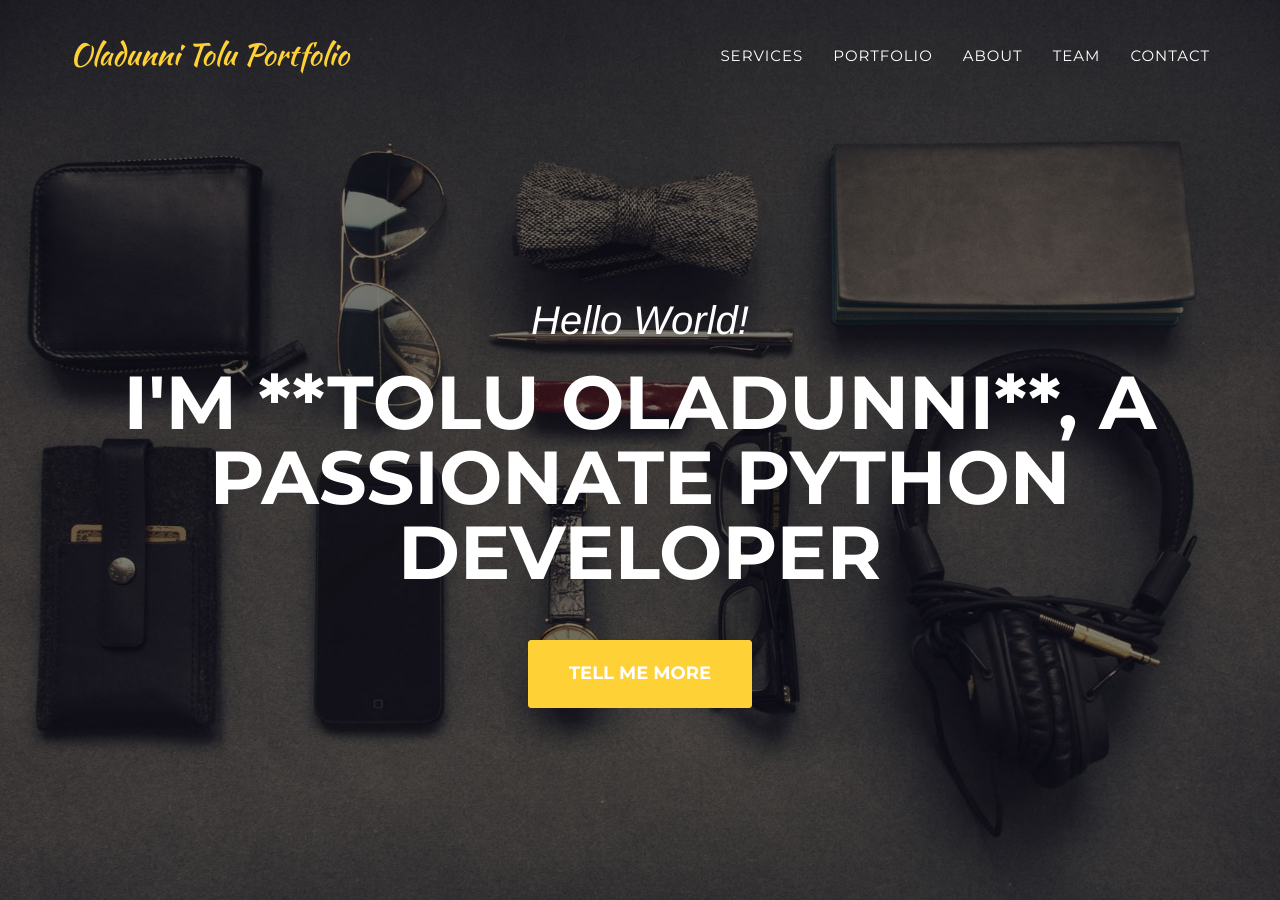
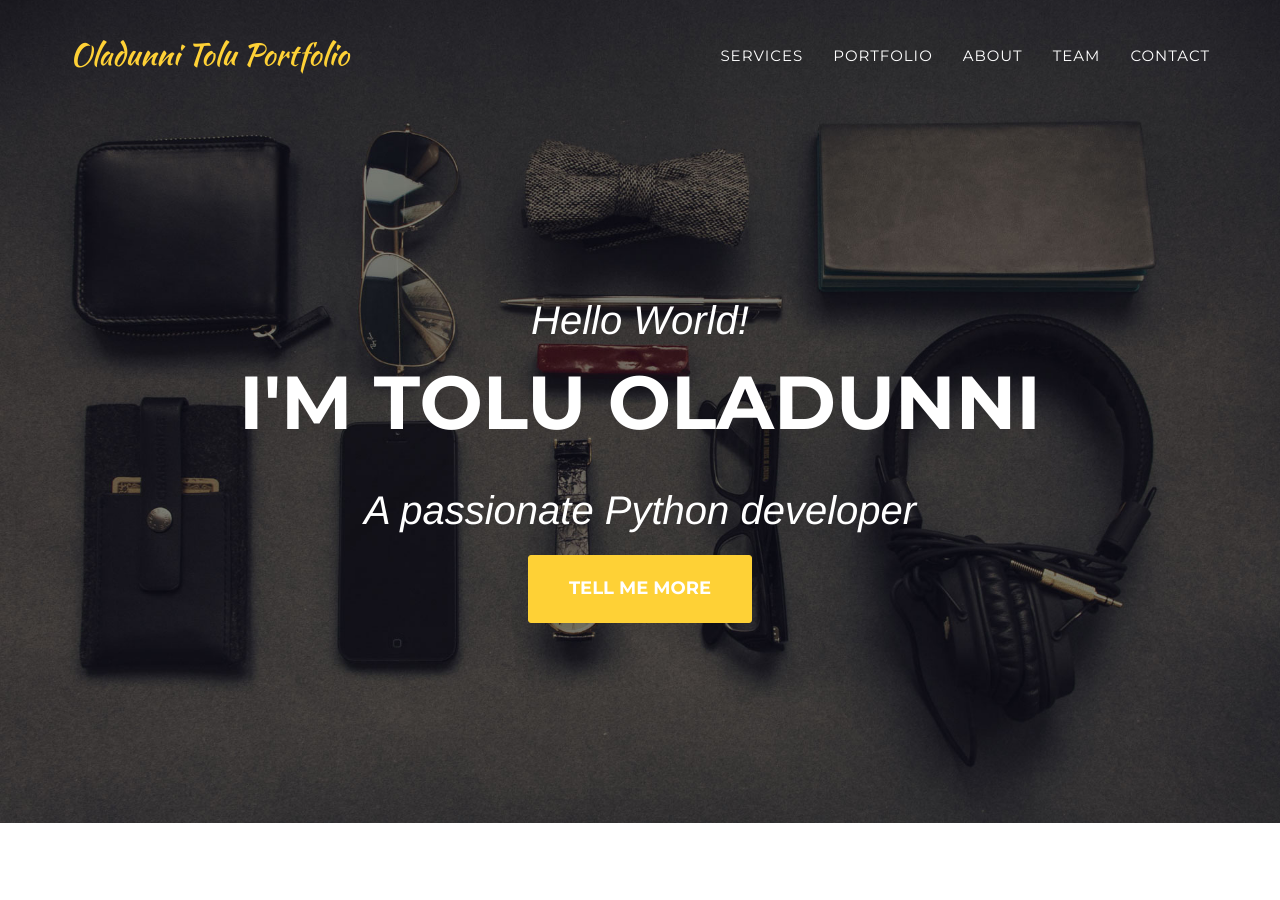
Before and after one commit to jrhtdo/jrhtdo.github.io, a Jekyll site: the page built from index.html, in a window 1280 px wide and 900 px high. Built offline with Jekyll 4.4.1, drawn with Linux system fonts in a browser that asks for light colours; some web fonts are replaced.

Commit message:
Update header.html

```diff
--- a/_includes/header.html
+++ b/_includes/header.html
@@ -45,7 +45,8 @@
         <div class="container">
             <div class="intro-text">
                 <div class="intro-lead-in">Hello World! </div>
-                <div class="intro-heading">I'm **Tolu Oladunni**, a passionate Python developer</div>
+                <div class="intro-heading">I'm Tolu Oladunni</div>
+                <div class="intro-lead-in">A passionate Python developer</div>
                 <a href="#services" class="page-scroll btn btn-xl">Tell Me More</a>
             </div>
         </div>
```
